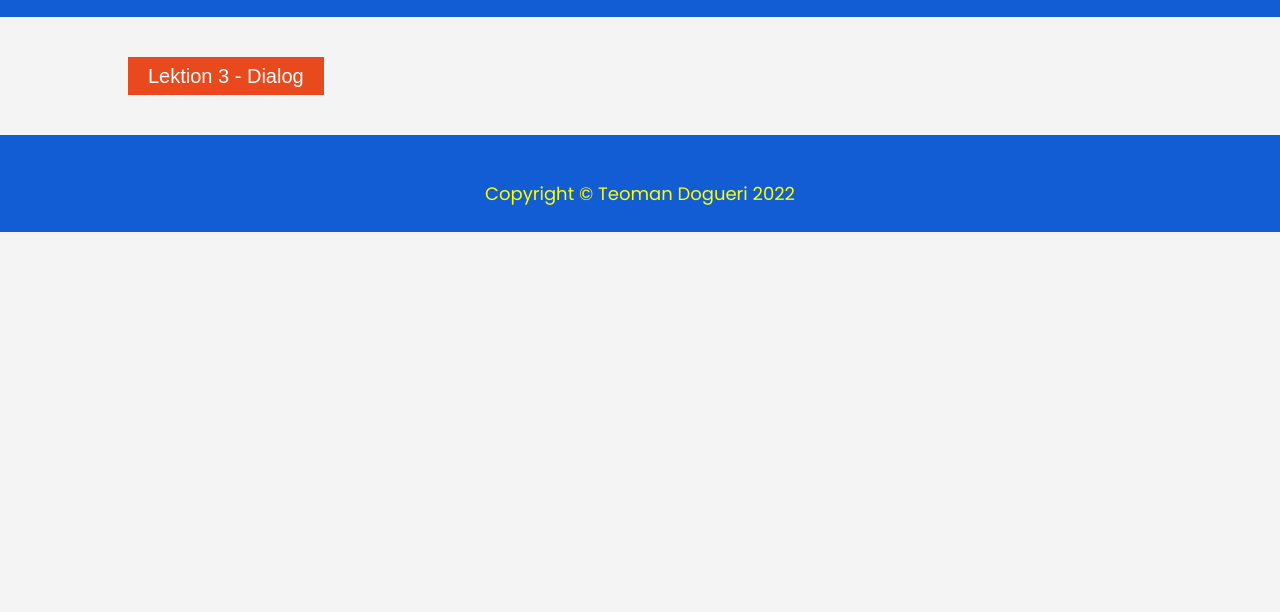
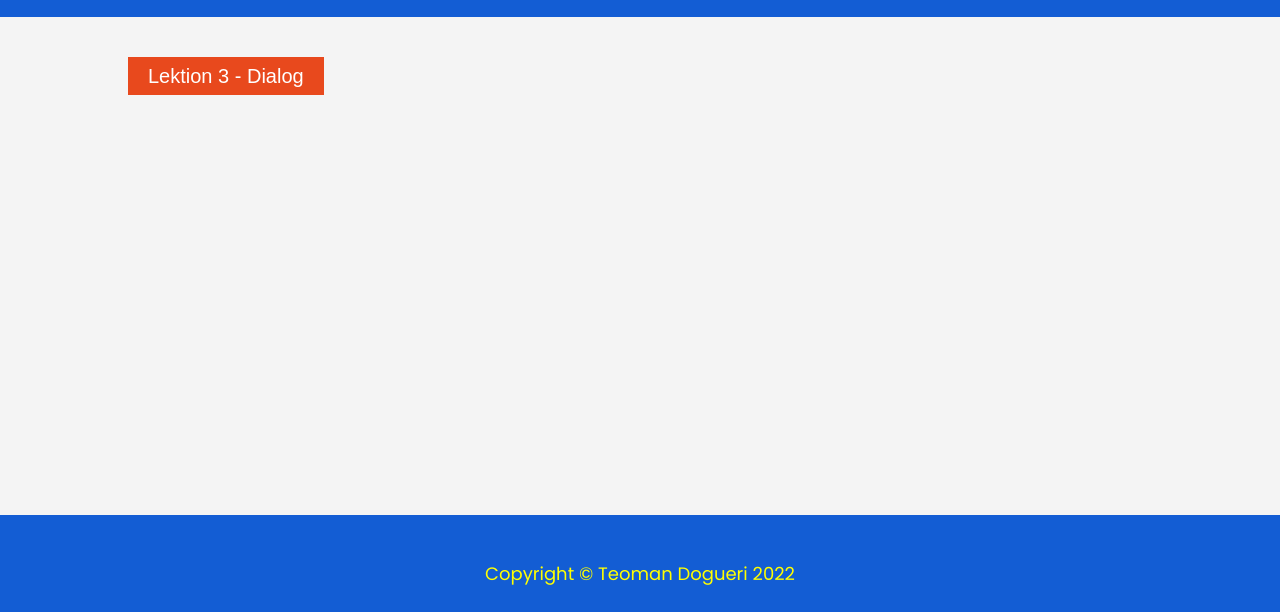
Before and after one commit to SwiftTeo/Sverige, a plain HTML site: page laera_svenska.html in a window 1280 px wide. Shown: the part 199-811 px from the top of the page. Drawn offline with Linux system fonts and the light colour scheme; a web font is replaced by a local one.

Commit message:
Add files via upload

```diff
--- a/laera_svenska.html
+++ b/laera_svenska.html
@@ -10,7 +10,11 @@
 <link rel="preconnect" href="https://fonts.gstatic.com" crossorigin>
 <link href="https://fonts.googleapis.com/css2?family=Oleo+Script+Swash+Caps&display=swap" rel="stylesheet">
 <link href="https://fonts.googleapis.com/css2?family=Poppins:wght@400&display=swap" rel="stylesheet">
-
+  <style>
+    footer {
+      margin: 400px 0 0 0;
+    }
+  </style>
   </head>
   <body>
     <header>
```
